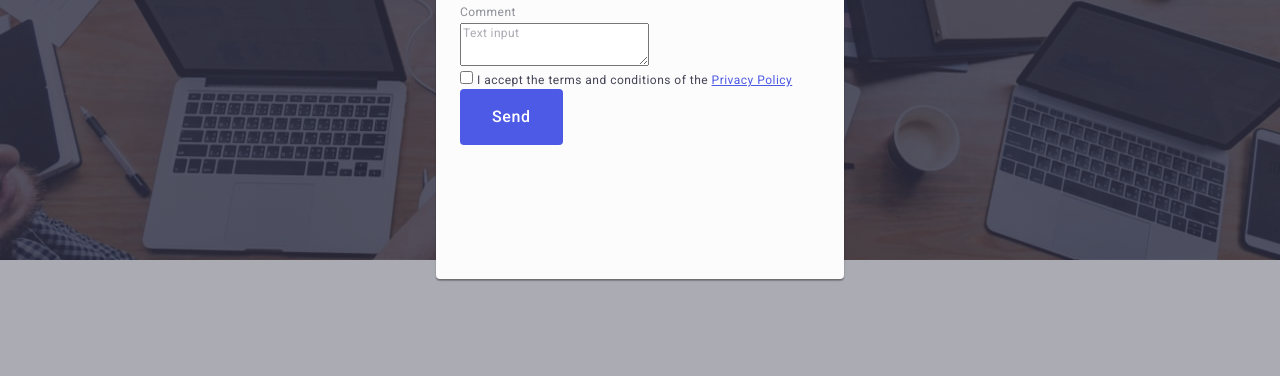
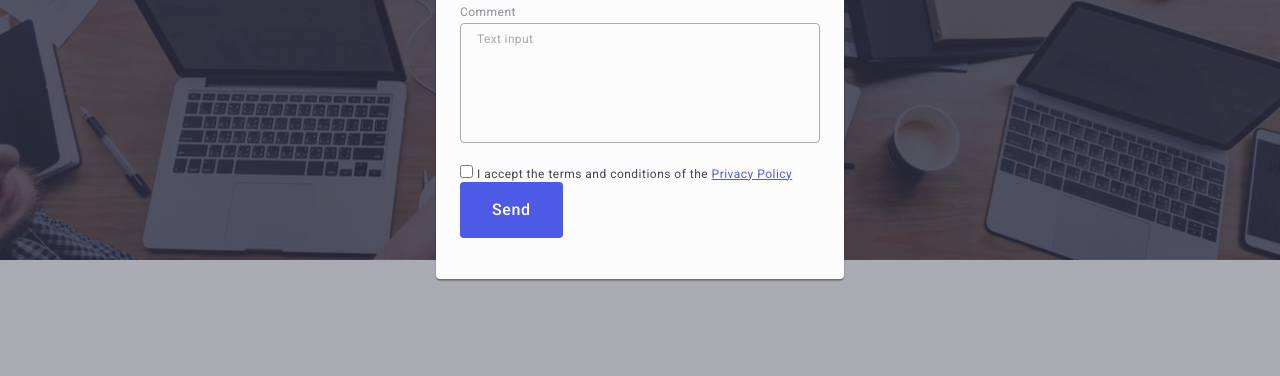
Before and after one commit to vibondare/goit-markup-hw-05, a plain HTML site: page index.html in a window 1280 px wide. Shown: the part 413-789 px from the top of the page. Drawn offline with Linux system fonts and the light colour scheme.

Commit message:
version-5-3

```diff
--- a/css/styles.css
+++ b/css/styles.css
@@ -608,6 +608,30 @@ ul {
   border-color: #4D5AE5;
 }
 
+.modal-form-textarea-wrapper {
+  margin-bottom: 16px;
+}
+
+.modal-form-textarea {
+  width: 100%;
+  height: 120px;
+  font-size: 12px;
+  line-height: 1.17;
+  letter-spacing: 0.04em;
+  color: rgba(46, 47, 66, 0.4);
+  border: 1px solid rgba(46, 47, 66, 0.4);
+  border-radius: 4px;
+  background-color: transparent;
+  padding: 8px 16px;
+  outline: transparent;
+  resize: none;
+  transition: border-color 250ms cubic-bezier(0.4, 0, 0.2, 1);
+}
+
+.modal-form-textarea:focus {
+  border-color: #4D5AE5;
+}
+
 .modal-form-textarea::placeholder {
   color: rgba(46, 47, 66, 0.4);
   font-size: 12px;
--- a/index.html
+++ b/index.html
@@ -602,16 +602,17 @@
             </svg>
             </div>
           </div>
-          <label for="modal-form-textarea" class="modal-form-label"
+          <div class="modal-form-textarea-wrapper">
+            <label for="user-comment" class="modal-form-label"
             >Comment</label
           >
           <textarea
             name="comment"
-            id="modal-form-textarea"
+            id="user-comment"
             class="modal-form-textarea"
             placeholder="Text input"
           ></textarea>
-          <label for="modal-form-textarea"></label>
+          </div>
           <div class="modal-form-checkbox-wrapper">
             <input
               type="checkbox"
```
